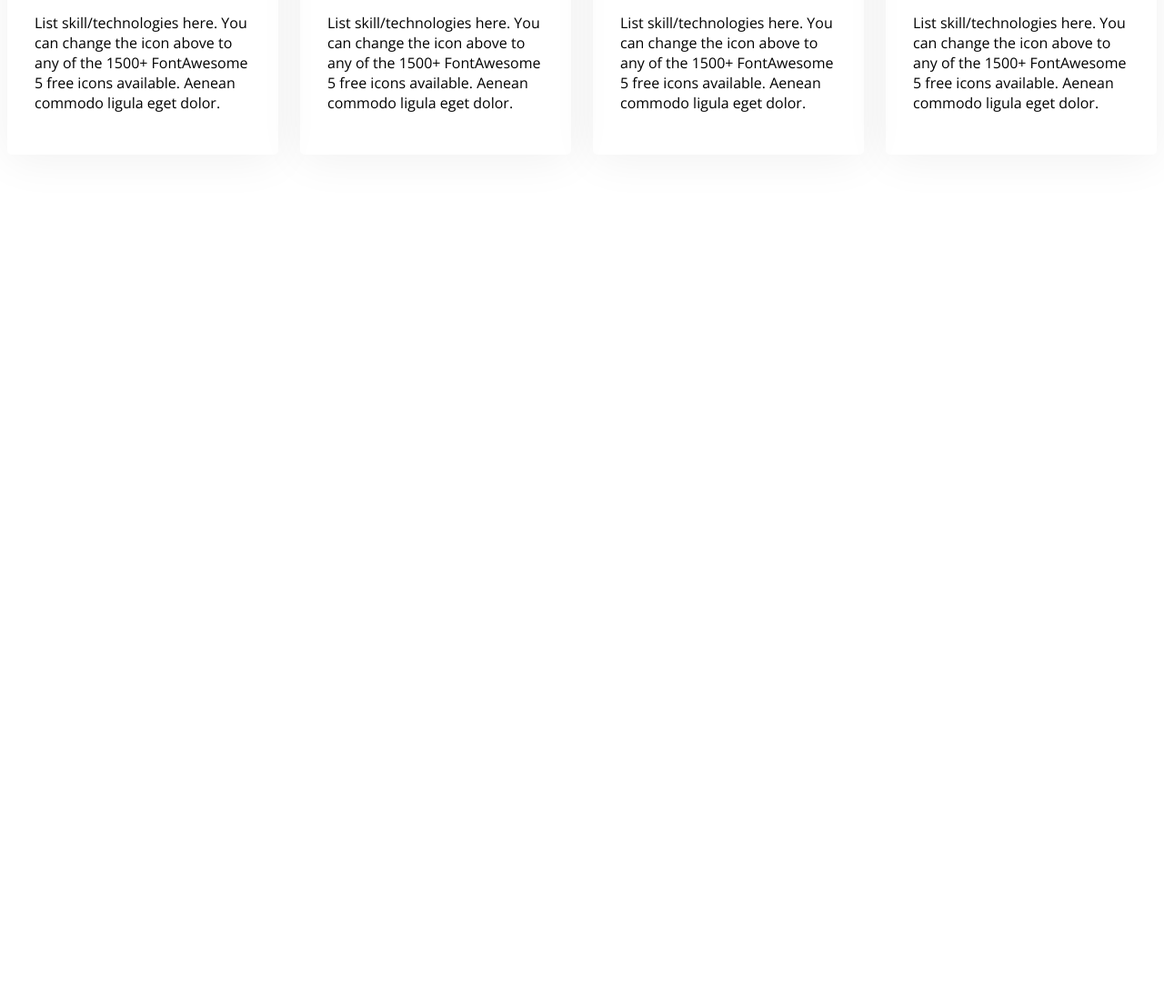
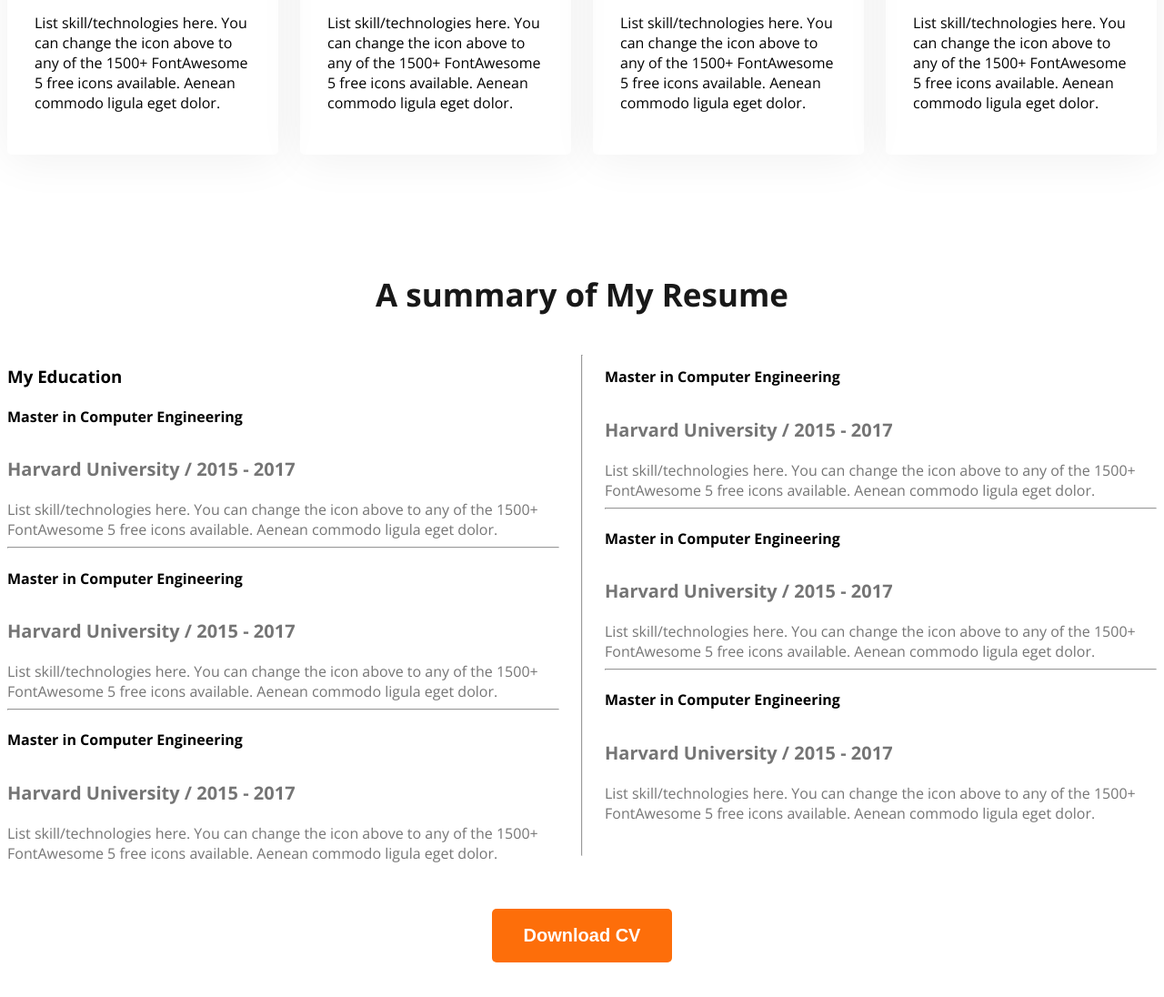
Before and after one commit to Hasan1971f/new-programmer-man, a plain HTML site: page index.html in a window 1280 px wide. Shown: the part 1927-3023 px from the top of the page at 91% size. Before the commit the page ends 2227 px from the top, so only its background shows below. Drawn offline with nearby package versions, Linux system fonts and the light colour scheme.

Commit message:
added an summary of resume

```diff
--- a/index.html
+++ b/index.html
@@ -89,6 +89,66 @@
             </div>
         </div>
     </section>
+    <section class="resume">
+        <h3 class="section-title text-center">A summary of My Resume</h3>
+        <div class="resume-container">
+          <!-- .resume-column*2>h3.resume-column-title+.experince*3>h4.experince-title+h5.experince-sub-title+.experince-description -->
+          <div class="resume-column">
+            <h3 class="resume-column-title">My Education</h3>
+            <div class="experince">
+                <h4 class="experince-title">Master in Computer Engineering</h4>
+                <h5 class="experince-sub-title">Harvard University / 2015 - 2017</h5>
+                <div class="experince-description">List skill/technologies here. You can change the icon above
+                    to any of the 1500+ FontAwesome 5 free icons available. Aenean commodo ligula eget dolor.</div>
+            </div>
+            <hr>
+            <div class="experince">
+                <h4 class="experince-title">Master in Computer Engineering</h4>
+                <h5 class="experince-sub-title">Harvard University / 2015 - 2017</h5>
+                <div class="experince-description">List skill/technologies here. You can change the icon above
+                    to any of the 1500+ FontAwesome 5 free icons available. Aenean commodo ligula eget dolor.</div>
+            </div>
+            <hr>
+            <div class="experince">
+                <h4 class="experince-title">Master in Computer Engineering</h4>
+                <h5 class="experince-sub-title">Harvard University / 2015 - 2017</h5>
+                <div class="experince-description">List skill/technologies here. You can change the icon above
+                    to any of the 1500+ FontAwesome 5 free icons available. Aenean commodo ligula eget dolor.</div>
+            </div>
+          </div>
+          <hr>
+          <div class="resume-column">
+            <h3 class="resume-column-title"></h3>
+             <div class="experince">
+                <h4 class="experince-title">Master in Computer Engineering</h4>
+                <h5 class="experince-sub-title">Harvard University / 2015 - 2017</h5>
+                <div class="experince-description">List skill/technologies here. You can change the icon above
+                    to any of the 1500+ FontAwesome 5 free icons available. Aenean commodo ligula eget dolor.</div>
+            </div>
+            <hr>
+            <div class="experince">
+                <div class="experince">
+                    <h4 class="experince-title">Master in Computer Engineering</h4>
+                    <h5 class="experince-sub-title">Harvard University / 2015 - 2017</h5>
+                    <div class="experince-description">List skill/technologies here. You can change the icon above
+                        to any of the 1500+ FontAwesome 5 free icons available. Aenean commodo ligula eget dolor.</div>
+                </div>
+                <hr>
+            </div>
+            <div class="experince">
+                <div class="experince">
+                    <h4 class="experince-title">Master in Computer Engineering</h4>
+                    <h5 class="experince-sub-title">Harvard University / 2015 - 2017</h5>
+                    <div class="experince-description">List skill/technologies here. You can change the icon above
+                        to any of the 1500+ FontAwesome 5 free icons available. Aenean commodo ligula eget dolor.</div>
+                </div>
+            </div>
+          </div>
+        </div>
+        <div class="text-center resume-download-cv">
+         <button class="btn-primary">Download CV</button>
+        </div>
+    </section>
     </main>
     <footer>
 
--- a/styles/file.css
+++ b/styles/file.css
@@ -137,3 +137,24 @@ main section{
     border-radius: 5px;
     box-shadow: 0px 6px 50px 0px  rgba(0, 0, 0, 0.06);
 }
+
+/* resume sections style */
+.resume-container{
+    display: flex;
+    gap: 24px;
+}
+.experince-sub-title {
+    font-size: 20px;
+    font-weight: 600px;
+    margin-bottom: 20px;
+}
+.experince-description, .experince-sub-title {
+    color: #757575;
+}
+
+
+
+
+.resume-download-cv{
+    margin-top: 50px;
+}
```
